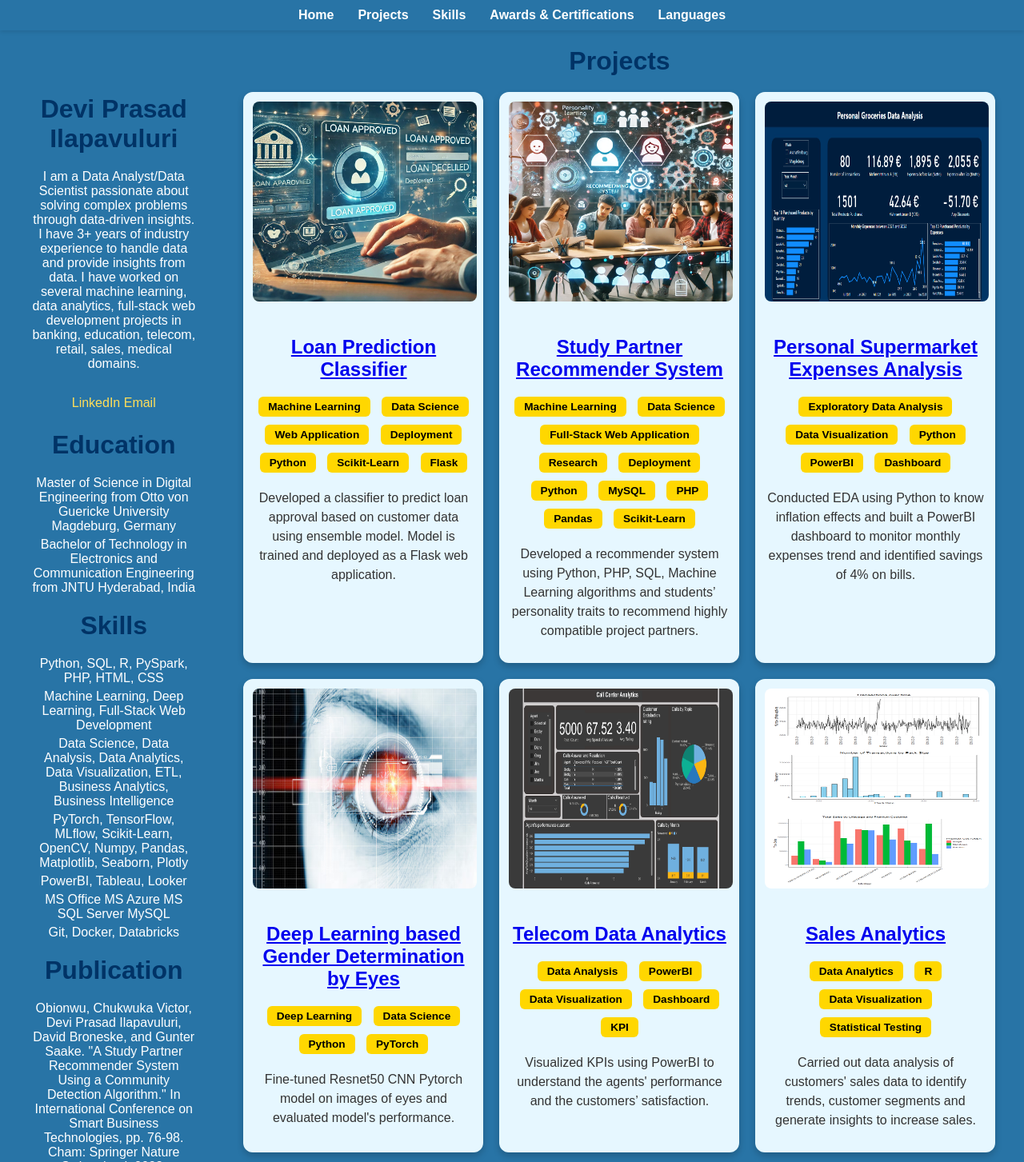
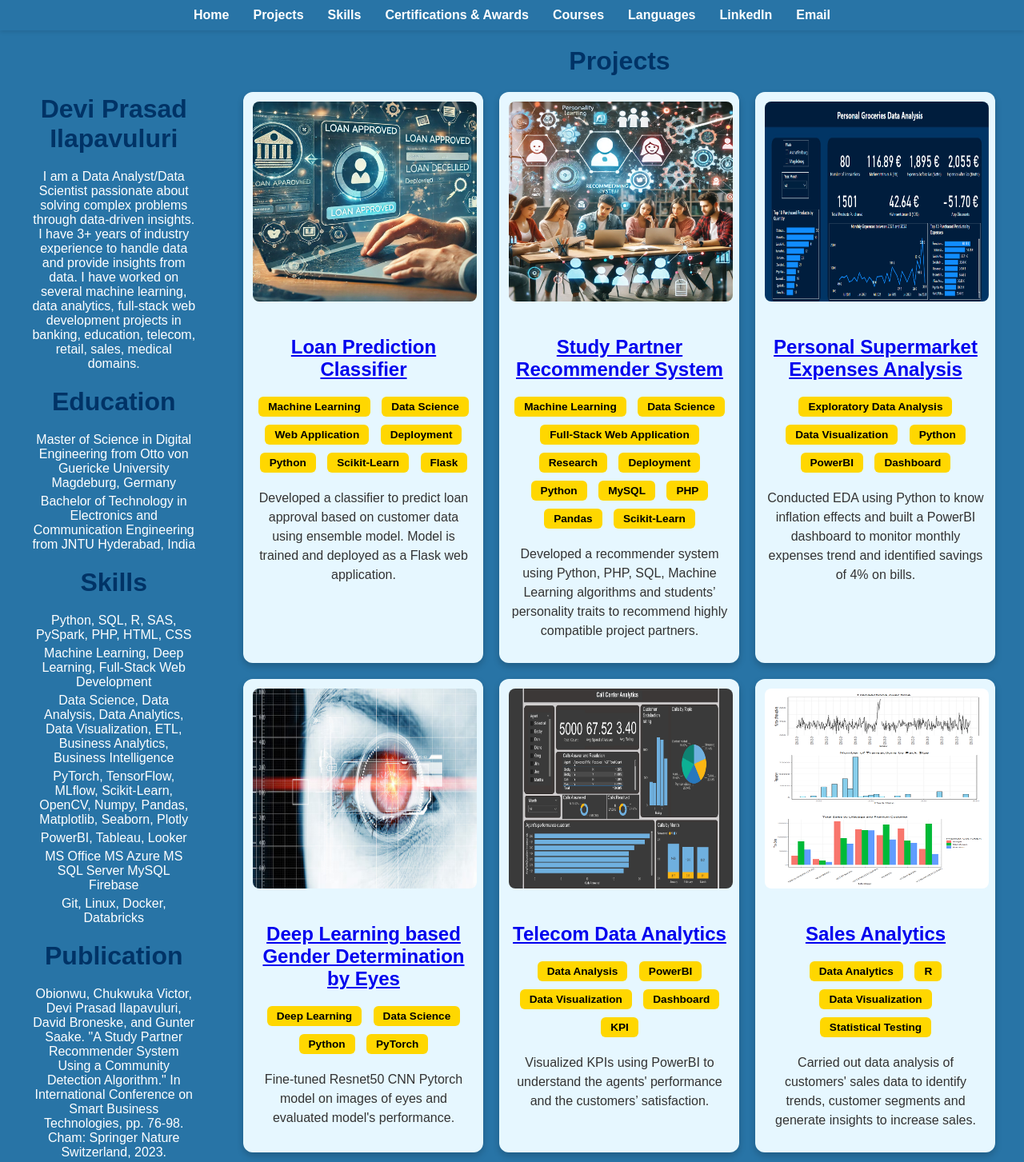
Before and after one commit to dpch94/dpch94.github.io, a plain HTML site: page index.html in a window 1280 px wide. Shown: the top 1453 px of the page at 80% size. Drawn offline with Linux system fonts and the light colour scheme.

Commit message:
Updated certification

```diff
--- a/index.html
+++ b/index.html
@@ -13,8 +13,13 @@
       <li><a href="#home">Home</a></li>
       <li><a href="#projects">Projects</a></li>
       <li><a href="#skills">Skills</a></li>
-      <li><a href="#awards-certifications">Awards & Certifications</a></li>
+      <li><a href="#certifications-awards">Certifications & Awards</a></li>
+      <li><a href="#courses">Courses</a></li>
       <li><a href="#languages">Languages</a></li>
+      <li><a href="https://www.linkedin.com/in/deviprasadilapavuluri/" target="_blank">LinkedIn</a></li>
+      <li><a href="mailto:deviprasadila29@gmail.com">Email</a></li>
+
+
     </ul>
   </nav>
   <br>
@@ -26,14 +31,6 @@
         <p>I am a Data Analyst/Data Scientist passionate about solving complex problems through data-driven insights. I have 3+ years of industry experience to handle data and provide insights
         from data. I have worked on several machine learning, data analytics, full-stack web development projects in banking, education, telecom, retail, sales, medical domains.</p>
 
-      <ul>
-        <li style="display:inline-block;">
-        <a href="https://www.linkedin.com/in/deviprasadilapavuluri/" target="_blank">LinkedIn</a>
-        </li>
-        <li style="display:inline-block;">
-        <a href="mailto:deviprasadila29@gmail.com">Email</a>
-        </li>
-      </ul>
 
 
 
@@ -51,13 +48,13 @@
       <section id="skills">
         <h2>Skills</h2>
         <ul>
-          <li>Python, SQL, R, PySpark, PHP, HTML, CSS</li>
+          <li>Python, SQL, R, SAS, PySpark, PHP, HTML, CSS</li>
           <li>Machine Learning, Deep Learning, Full-Stack Web Development</li>
           <li>Data Science, Data Analysis, Data Analytics, Data Visualization, ETL, Business Analytics, Business Intelligence</li>
           <li>PyTorch, TensorFlow, MLflow, Scikit-Learn, OpenCV, Numpy, Pandas, Matplotlib, Seaborn, Plotly</li>
           <li>PowerBI, Tableau, Looker</li>
-          <li>MS Office MS Azure MS SQL Server MySQL</li>
-          <li>Git, Docker, Databricks</li>
+          <li>MS Office MS Azure MS SQL Server MySQL Firebase</li>
+          <li>Git, Linux, Docker, Databricks</li>
 
         </ul>
       </section>
@@ -70,17 +67,25 @@
         </ul>
       </section>
 
-      <section id="awards-certifications">
-        <h2>Awards & Certifications</h2>
+      <section id="certifications-awards">
+        <h2>Certifications & Awards</h2>
         <ul>
+          <li>Salesforce Certified AI Associate <i>2025</i></li>
           <li>Microsoft Certified: Azure AI Fundamentals <i>2024</i></li>
-          <li>Data Science Bootcamp <i>2022</i></li>
-          <li>Product Management for AI & Data Science <i>2021</i></li>
-          <li>Deep Learning Specialization - Coursera <i>2021</i></li>
           <li>Cambridge Business English Certificate Vantage <i>2014</i></li>
           <li>Appreciation for raising a Defect Prevention Plan for a client at IBM <i>2018</i></li>
         </ul>
       </section>
+
+      <section id="courses">
+        <h2>Courses</h2>
+        <ul>
+          <li>Data Science Bootcamp <i>2022</i></li>
+          <li>Product Management for AI & Data Science <i>2021</i></li>
+          <li>Deep Learning Specialization - Coursera <i>2021</i></li>
+        </ul>
+      </section>
+
       <section id="languages">
         <h2>Languages</h2>
         <ul>
```
